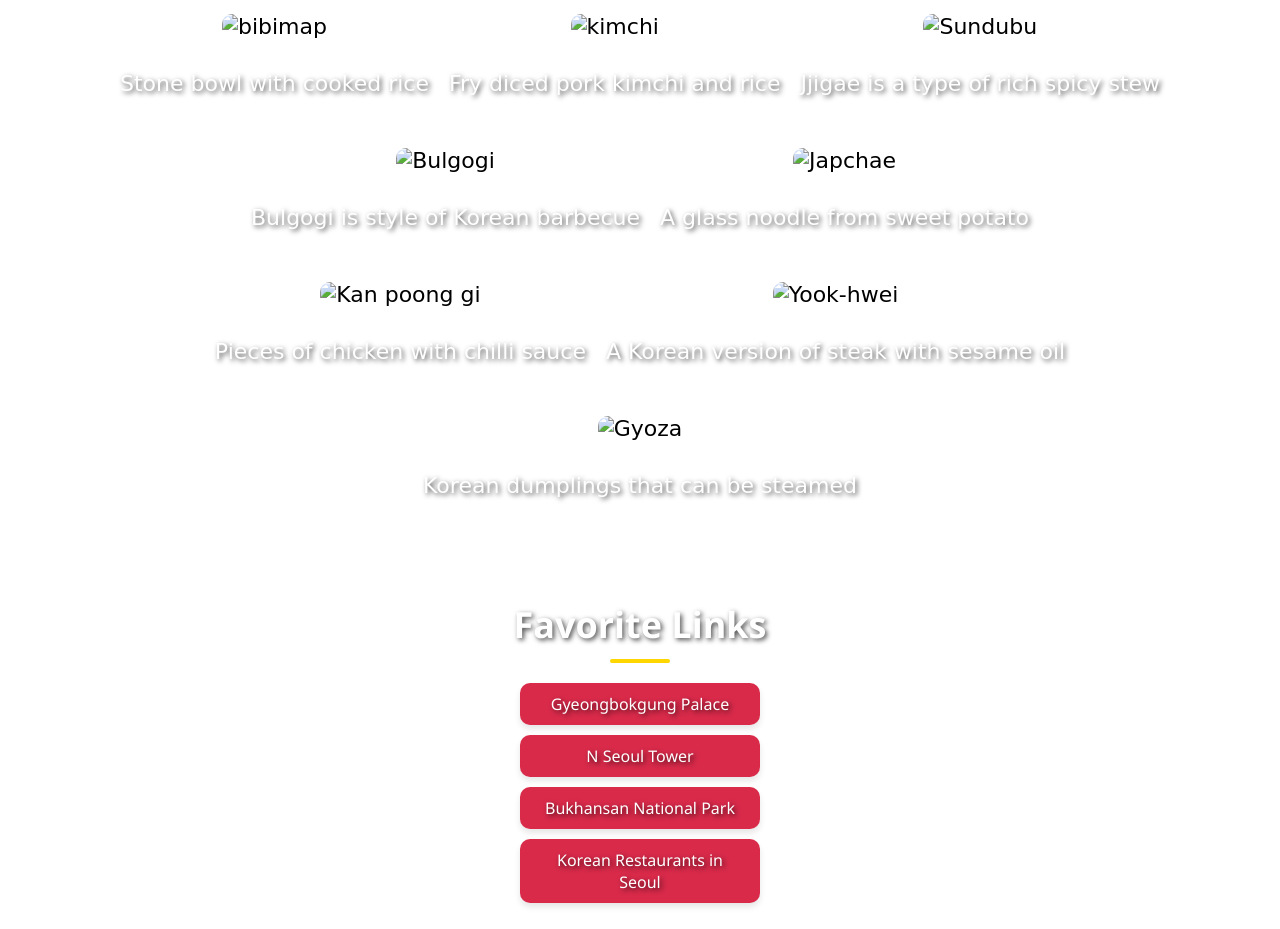
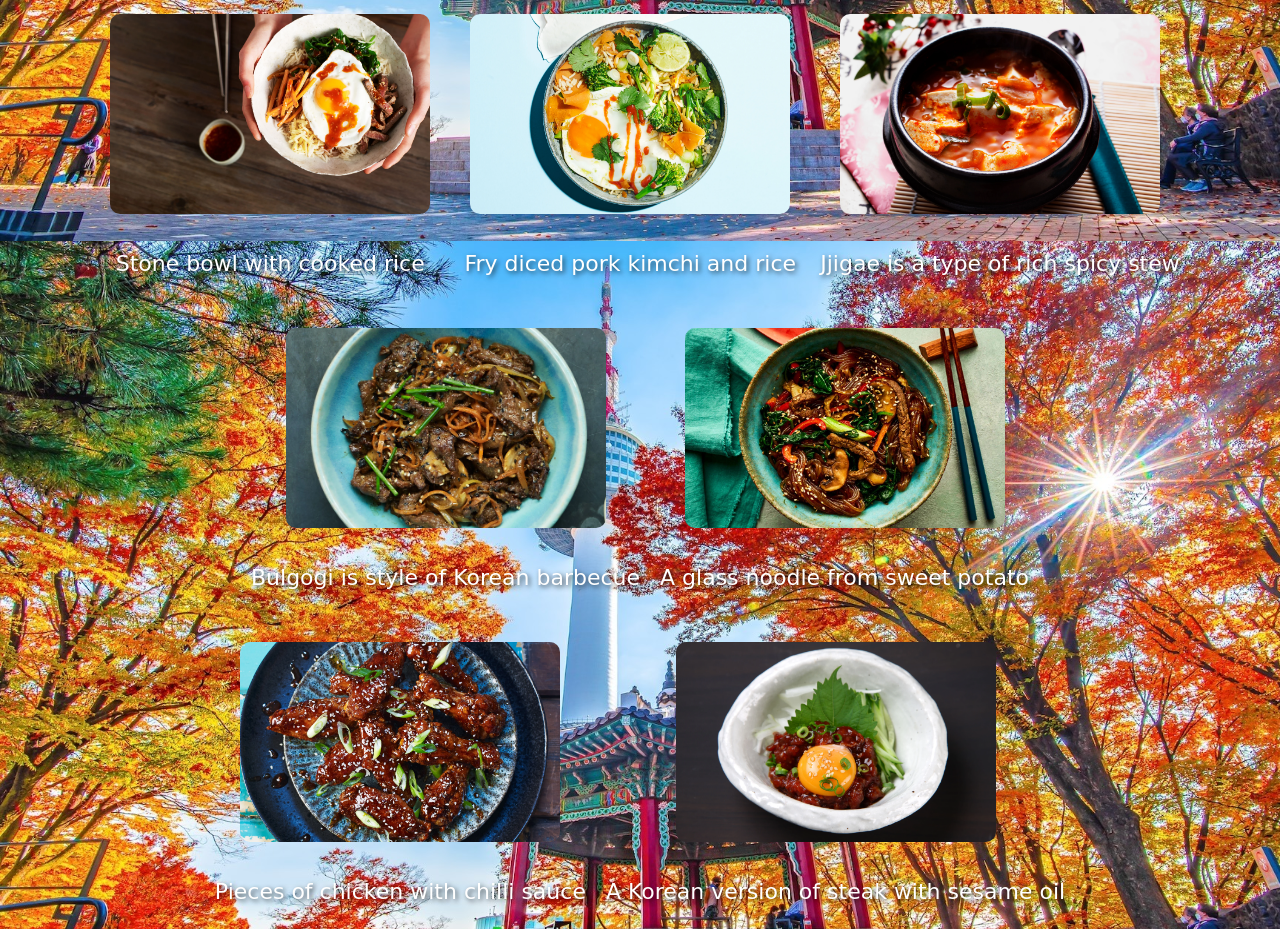
Before and after one commit to nadavmarco/Home-assignement-1, a plain HTML site: page index.html in a window 1280 px wide. Shown: the part 1359-2288 px from the top of the page. Drawn offline with Linux system fonts and the light colour scheme; the site is published under a folder, as on GitHub Pages, so addresses that start at the root find nothing.

Commit message:
modified:   index.html modified:   style.css

```diff
--- a/index.html
+++ b/index.html
@@ -39,7 +39,7 @@
 <body id="body" >
   <section id="famous">
       <section id="section1">
-        <img src="/IMGS/seoultower.jpg" alt="N Seoul Tower">
+        <img src="IMGS/seoultower.jpg" alt="N Seoul Tower">
         <div>
           <h2> SEOUL TOWER</h2>
           <P>Seoul Tower, also known as Namsan Seoul Tower, is an iconic landmark located on Namsan Mountain in the center of Seoul, South Korea. It offers panoramic views of the city and features observation decks, a digital observatory, and a variety of dining and entertainment options.
@@ -47,7 +47,7 @@
           </div>
         </section>
         <section id="section1">
-          <img src="/IMGS/famous_place.jpg" alt=" GYEONGBOKBUNG PALACE">
+          <img src="IMGS/famous_place.jpg" alt=" GYEONGBOKBUNG PALACE">
           <div>
             <h2> GYEONGBOKBUNG PALACE</h2>
             <p>Gyeongbokgung Palace is the grandest of five palaces built in South Korea during the Joseon Dynasty (1392-1897).
@@ -56,7 +56,7 @@
             </div>
           </section>
         <section id="section1">
-          <img src="/IMGS/national park.jpg" alt=" Bukhansan National Park">
+          <img src="IMGS/national park.jpg" alt=" Bukhansan National Park">
           <div>
             <h2>BUKHANSAN NATIONAL PARK</h2>
             <p>Bukhansan National Park, located just north of Seoul, South Korea, is known for its rugged mountain scenery, diverse wildlife, and historical landmarks. The park offers a variety of hiking trails, including some that lead to ancient fortresses and Buddhist temples. It’s a popular destination for both locals and tourists seeking outdoor recreation and natural beauty within close proximity to the city.</p>
@@ -71,41 +71,41 @@
     <div class="cards-container">
 
       <div >
-        <img src="/IMGS/bibimap1.jpg" alt="bibimap">
+        <img src="IMGS/bibimap1.jpg" alt="bibimap">
         <p>Stone bowl with cooked rice</p>
       </div>
 
       <div>
-        <img src="/IMGS/kimchi2.jpg" alt="kimchi">
+        <img src="IMGS/kimchi2.jpg" alt="kimchi">
         <p>Fry diced pork kimchi and rice </p>
       </div>
 
       <div >
-        <img src="/IMGS/Sundubu.jpg" alt="Sundubu">
+        <img src="IMGS/Sundubu.jpg" alt="Sundubu">
         <p>Jjigae is a type of rich spicy stew</p>
       </div>
 
       <div>
-        <img src="/IMGS/Bulgogi.jpg" alt="Bulgogi">
+        <img src="IMGS/Bulgogi.jpg" alt="Bulgogi">
         <p>Bulgogi is style of Korean barbecue</p>
       </div>
 
       <div>
-        <img src="/IMGS/Japchae.jpg" alt="Japchae">
+        <img src="IMGS/Japchae.jpg" alt="Japchae">
         <p>A glass noodle from sweet potato</p>
       </div>
 
       <div>
-        <img src="/IMGS/Korean-fried-chicken.jpg" alt="Kan poong gi">
+        <img src="IMGS/Korean-fried-chicken.jpg" alt="Kan poong gi">
         <p>Pieces of chicken with chilli sauce</p>
       </div>
       <div >
-        <img src="/IMGS/Yook-hwei.jpg" alt="Yook-hwei">
+        <img src="IMGS/Yook-hwei.jpg" alt="Yook-hwei">
         <p>A Korean version of steak with sesame oil</p>
 
       </div>
       <div>
-        <img src="/IMGS/Gyoza.jpg" alt="Gyoza">
+        <img src="IMGS/Gyoza.jpg" alt="Gyoza">
         <p>Korean dumplings that can be steamed </p>
       </div>
 
--- a/style.css
+++ b/style.css
@@ -1,6 +1,6 @@
 body {
     padding-top: 40px;
-    background-image: url(/IMGS/Namsan-Tower-during-autumn-in-Seoul-South-Korea.jpg);
+    background-image: url(IMGS/Namsan-Tower-during-autumn-in-Seoul-South-Korea.jpg);
     background-size: cover;
     object-fit: contain;
     background-position: center;
@@ -115,7 +115,7 @@ img
     display: block;
 }
 .footer{
-    background-image: url(/IMGS/City-of-Seoul_CJNattanai_Getty-Images-1.jpg);
+    background-image: url(IMGS/City-of-Seoul_CJNattanai_Getty-Images-1.jpg);
     background-size: cover;
     background-position: center;
     background-repeat: no-repeat;
```
